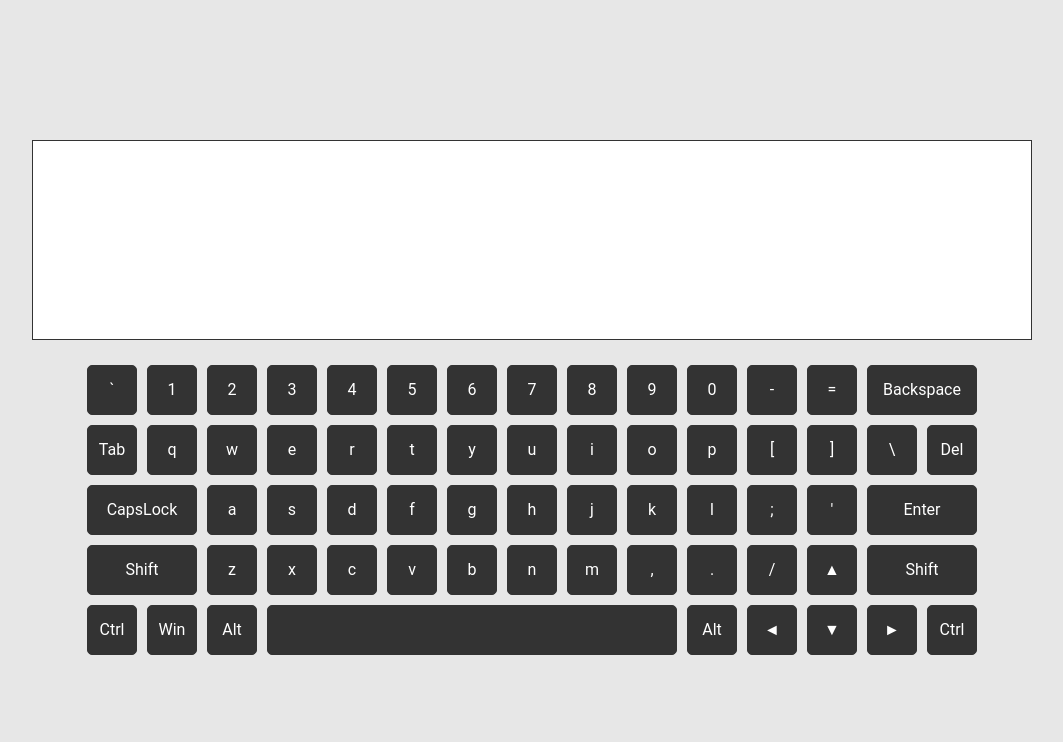
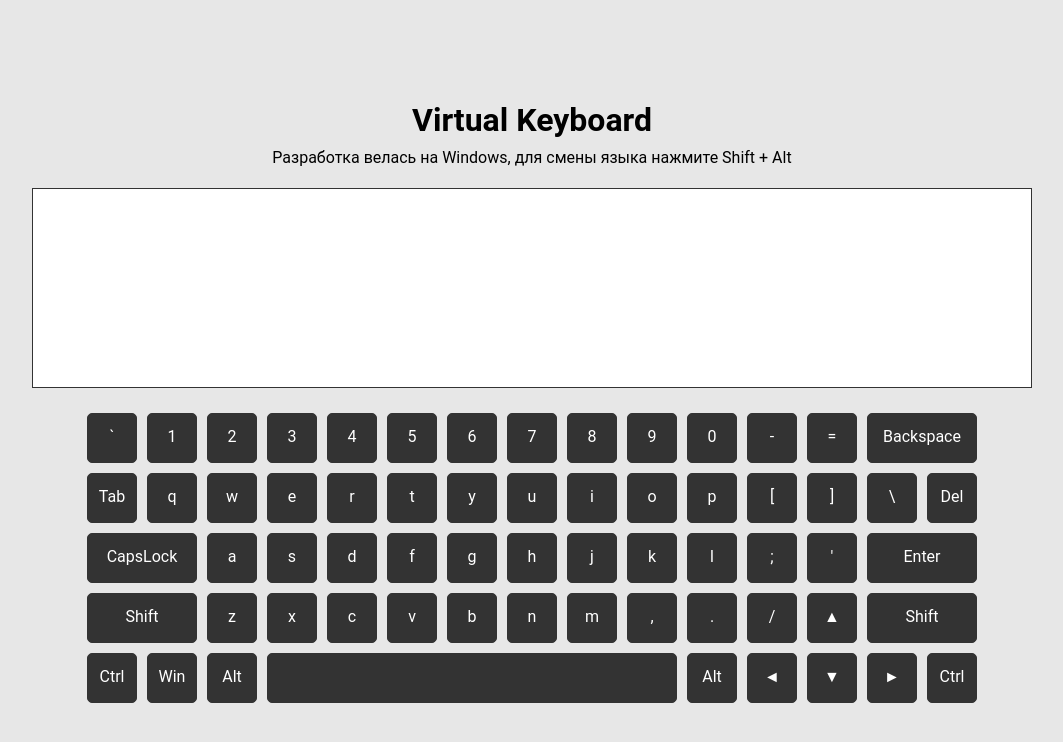
Before and after one commit to Getvion/virtual-keyboard, a website built with webpack: page src/index.html in a window 1280 px wide. Shown: the whole page, without its empty margins (108-1171 px from the left). Built offline with nearby package versions, Linux system fonts and the light colour scheme.

Commit message:
feat: add description, apdate readme.ms

```diff
--- a/src/index.js
+++ b/src/index.js
@@ -1,3 +1,4 @@
+import { createDescr } from './js/createDescr';
 import { generateKeys } from './js/generateKeys';
 import { onKeyClick } from './js/onKeyClick';
 import { onKeyPress } from './js/onKeyPress';
@@ -8,6 +9,8 @@ const keysArr = generateKeys();
 const app = document.querySelector('.app');
 
 const fitrstLoad = () => {
+  createDescr(app);
+
   const row1 = document.createElement('div');
   const row2 = document.createElement('div');
   const row3 = document.createElement('div');
--- /dev/null
+++ b/src/js/createDescr.js
@@ -0,0 +1,15 @@
+export const createDescr = (app) => {
+  const container = document.createElement('div');
+  container.classList.add('container');
+
+  const title = document.createElement('h1');
+  title.classList.add('title');
+  title.textContent = 'Virtual Keyboard';
+
+  const descr = document.createElement('p');
+  descr.classList.add('descr');
+  descr.textContent = 'Разработка велась на Windows, для смены языка нажмите Shift + Alt';
+
+  container.append(title, descr);
+  app.append(container);
+};
--- a/src/styles/style.scss
+++ b/src/styles/style.scss
@@ -21,6 +21,18 @@ body {
   align-items: center;
   justify-content: center;
   flex-direction: column;
+}
+
+.container {
+  margin-bottom: 20px;
+  .title {
+    text-align: center;
+    margin: 10px auto;
+  }
+
+  .descr {
+    text-align: center;
+  }
 }
 
 .textarea {
@@ -57,14 +69,8 @@ body {
   cursor: pointer;
   border: 1px solid #333;
 
-  &:hover {
-    color: #333;
-    background-color: #fff;
-  }
-
   &:active,
   &.active {
-    border-radius: 50px;
     color: #333;
     background-color: #fff;
   }
```
Also changed, not shown: src/readme.md.
